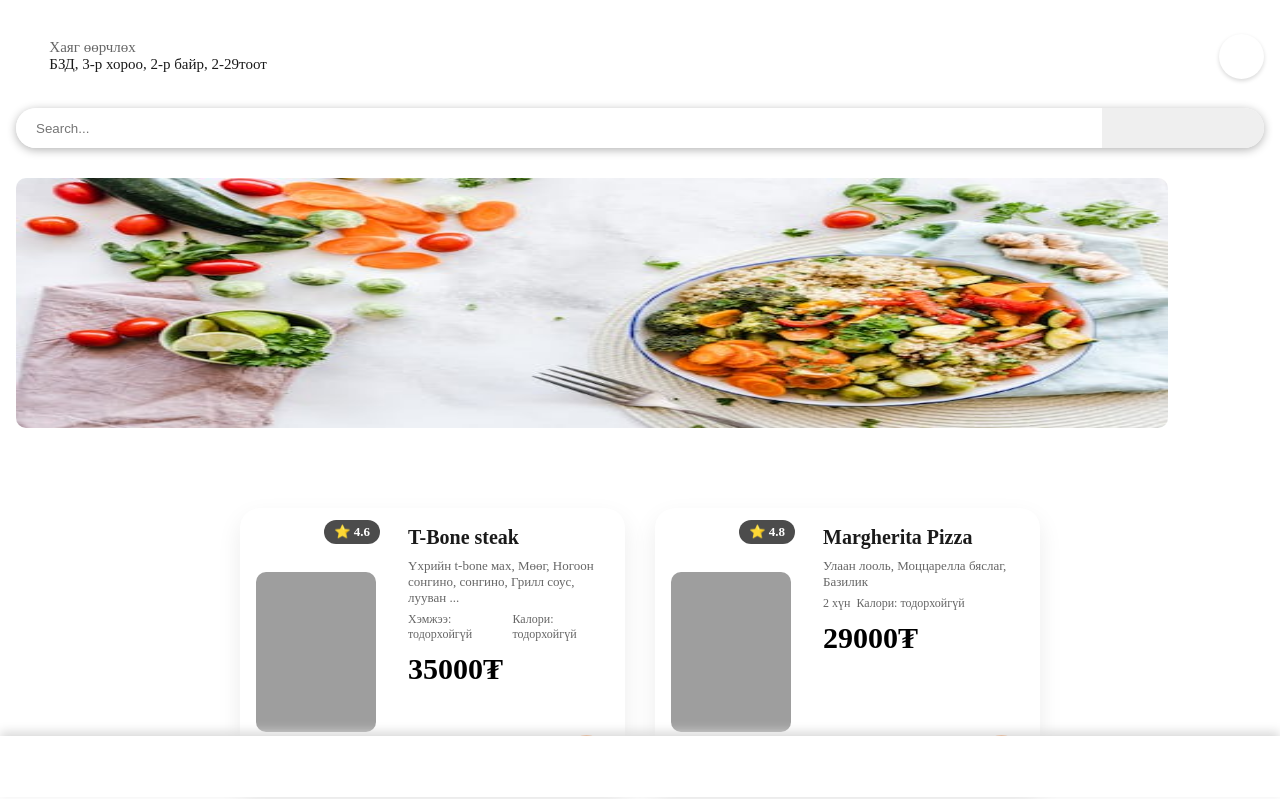
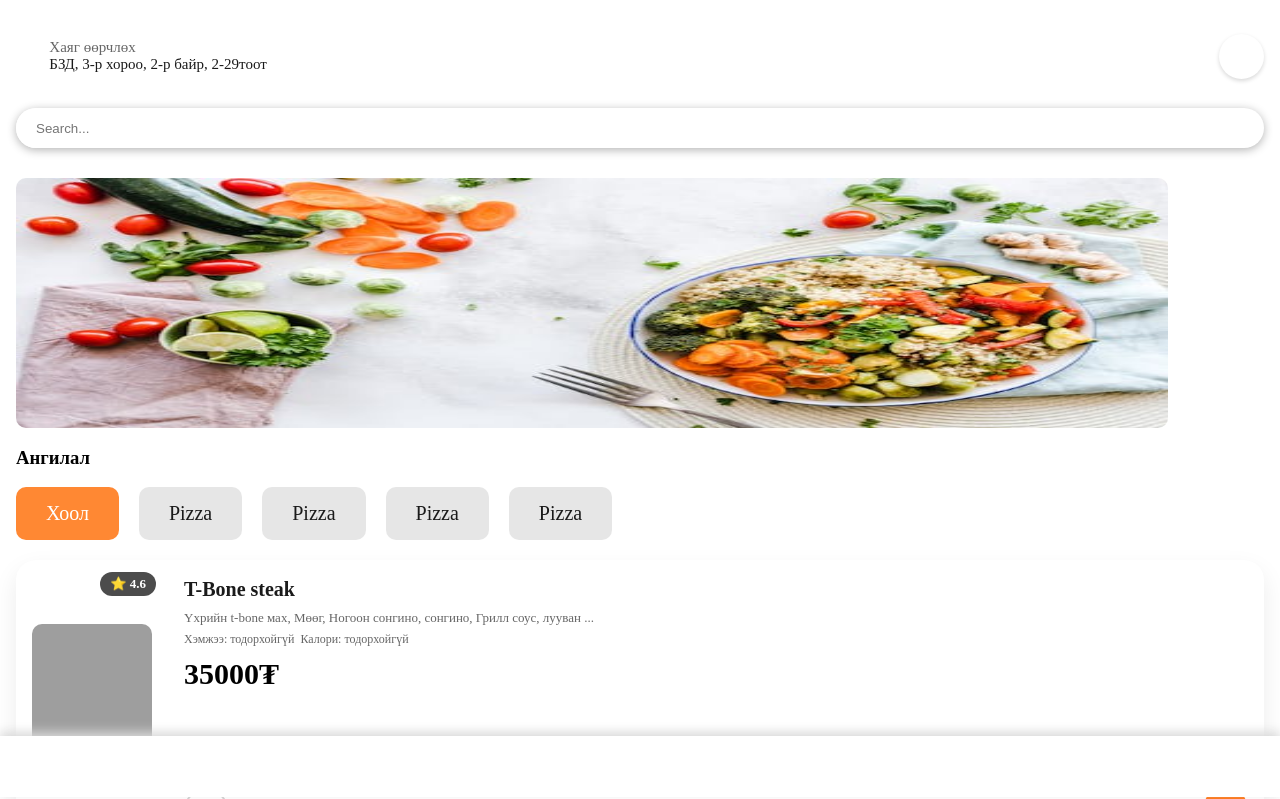
Before and after one commit to Oyuka015/web, a plain HTML site: page home.html in a window 1280 px wide. Shown: the top 799 px of the page. Drawn offline with Linux system fonts and the light colour scheme; a web font is replaced by a local one.

Commit message:
angilal category

```diff
--- /dev/null
+++ b/components/lp-category.js
@@ -0,0 +1,43 @@
+class LpCategory extends HTMLElement {
+    constructor() {
+        super();
+    }
+
+    connectedCallback() {
+        this.render();
+    }
+    render(){
+        const name = this.getAttribute('name') || 'null';
+        this.innerHTML = `
+            <style>
+                .selectedCat{
+                    font-size: 20px;
+                    background: var(--color-orange-lighter);
+                    padding: 15px 30px;
+                    border-radius: 10px;
+                    color: var(--color-white-0);
+                }
+                .defCat{
+                    font-size: 20px;
+                    background: var(--color-white-1);
+                    padding: 15px 30px;
+                    border-radius: 10px;
+                    color: var(--text-color-default);
+                }
+            </style>
+            <div>${name}</div>
+        `;
+    }
+
+    disconnectedCallback() {
+    }
+
+    attributeChangedCallback(name, oldVal, newVal) {
+    }
+
+    adoptedCallback() {
+    }
+
+}
+
+window.customElements.define('lp-category', LpCategory);
--- a/components/lp-search.js
+++ b/components/lp-search.js
@@ -27,6 +27,7 @@ class LpSearch extends HTMLElement {
                     border: none;
                     width: 13%;
                     font-size: 1.2rem;
+                    background-color:var(--color-white);
                 }
             </style>
             <form action="search">
--- a/css/style.css
+++ b/css/style.css
@@ -60,6 +60,11 @@ a {
 }
 .active {
   color: var(--text-color-accent);
+}
+
+/* scroll bar hide */
+::-webkit-scrollbar {
+    display: none; /* Chrome, Safari, Edge */
 }
 
 /* footer app menu */
--- a/home.html
+++ b/home.html
@@ -15,6 +15,7 @@
     <script type="module" src="components/lp-home-header.js"></script>
     <script type="module" src="components/lp-bg-btn.js"></script>
     <script type="module" src="components/lp-search.js"></script>
+    <script type="module" src="components/lp-category.js"></script>
 
   </head>
   <body>
@@ -26,7 +27,18 @@
 
     <!-- ad turshilt-->
     <div style=" width: 90vw; height: 250px; margin-top: 10px;"><img style="border-radius: 10px; width: 100%; height:100%" src="/assets/img/image.png" alt="food img"></div>
+
     <!-- category-component -->
+    <section style="margin-bottom: 20px;">
+        <h3>Ангилал</h3>
+        <div style="display: flex; gap: 20px; overflow: scroll; ">
+            <lp-category class="selectedCat" name="Хоол"></lp-category>
+            <lp-category class="defCat" name="Pizza"></lp-category>
+            <lp-category class="defCat" name="Pizza"></lp-category>
+            <lp-category class="defCat" name="Pizza"></lp-category>
+            <lp-category class="defCat" name="Pizza"></lp-category>
+        </div>
+    </section>
 
     <!-- main heseg dotroo scrolldono  -->
     <!-- <main>
@@ -36,7 +48,7 @@
 
     <!-- <lp-header></lp-header> -->
 
-  <div class="container">
+  <!-- <div class="container"> -->
     <!-- <lp-header></lp-header> -->
 
     <lp-food
```
